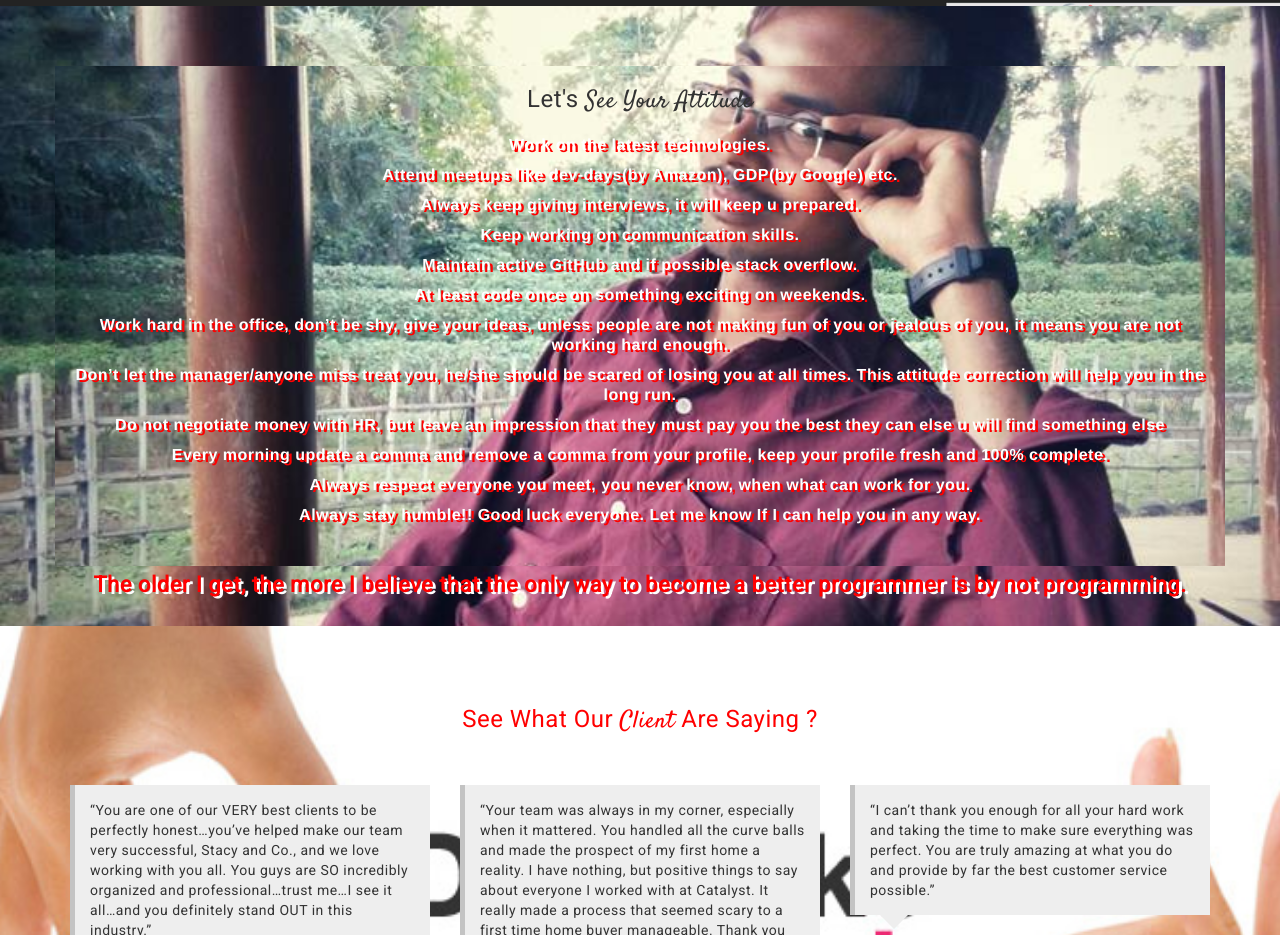
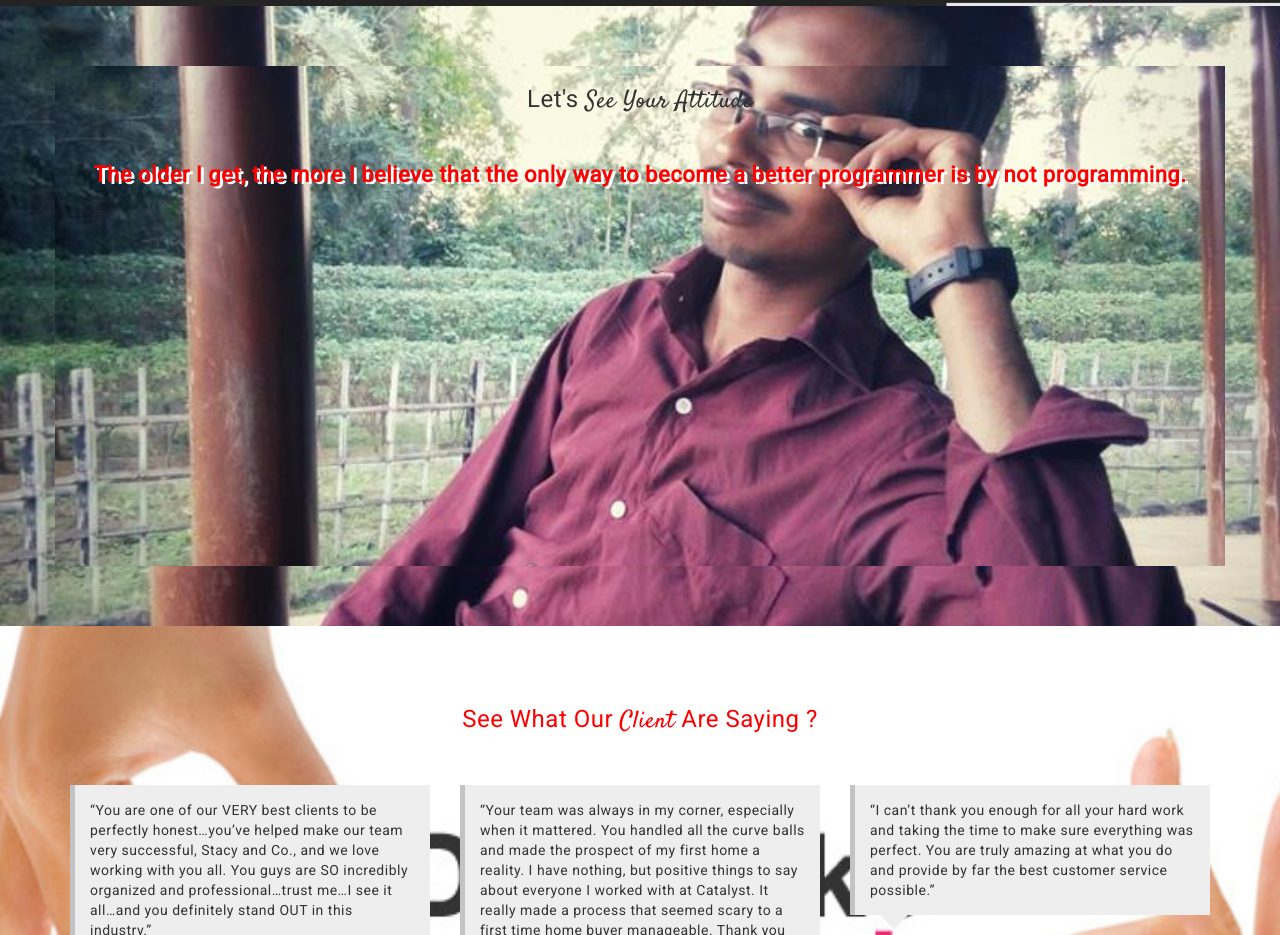
Before and after one commit to kambleaa007/kambleaa007.github.io, a plain HTML site: page index.html in a window 1280 px wide. Shown: the part 2499-3434 px from the top of the page. Drawn offline with Linux system fonts and the light colour scheme; a script that the page names is missing.

Commit message:
Update index.html

```diff
--- a/index.html
+++ b/index.html
@@ -237,22 +237,6 @@
             <div class="col-md-12">
               <h2 class="title text-center">Let's <span class="deco">See Your Attitude </span></h2>
               <div class="text-center animated bounce infinite slow attitude-text">
-                <p>Work on the latest technologies.</p>
-                <p>Attend meetups like dev-days(by Amazon), GDP(by Google) etc.</p>
-                <p>Always keep giving interviews, it will keep u prepared.</p>
-                <p>Keep working on communication skills.</p>
-                <p>Maintain active GitHub and if possible stack overflow.</p>
-                <p>At least code once on something exciting on weekends.</p>
-                <p>Work hard in the office, don’t be shy, give your ideas, unless people are not making fun of you or jealous of you, it means you are not working hard enough.</p>
-                <p>Don’t let the manager/anyone miss treat you, he/she should be scared of losing you at all times. This attitude correction will help you in the long run.</p>
-                <p>Do not negotiate money with HR, but leave an impression that they must pay you the best they can else u will find something else</p>
-                <!--
-                  <p>If u are not getting more calls to update your Naukri profile to serving the notice period.</p>
-                  <p>Do not sit after the first offer. Keep looking for more.</p>
-                -->
-                <p>Every morning update a comma and remove a comma from your profile, keep your profile fresh and 100% complete.</p>
-                <p>Always respect everyone you meet, you never know, when what can work for you.</p>
-                <p>Always stay humble!! Good luck everyone. Let me know If I can help you in any way.</p>
                 <p> </p>
                 <p> </p>
                 <p> </p>
```
